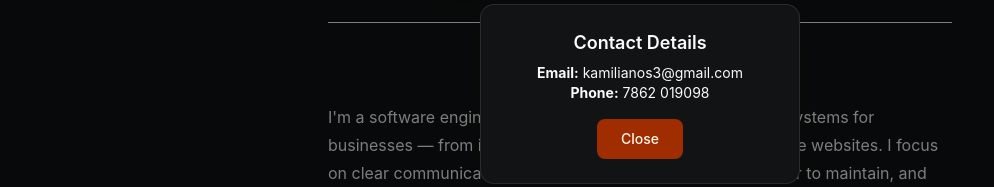
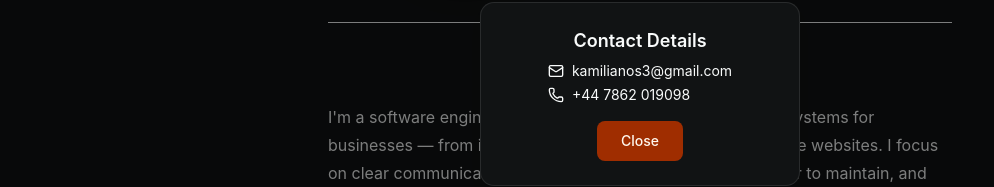
Before and after one commit to K0Stek122/portfolio-page, a React (Vite) app: page / in a window 1280 px wide. Both pictures are taken after a click on the button "Contact Me". Shown: the part 306-493 px from the top of the page, without its empty margins (0-994 px from the left). Built offline with nearby package versions, Linux system fonts and the light colour scheme.

Commit message:
Improved contact dialogue.
Signed-off-by: K0Stek122 <kamilianos3@gmail.com>

```diff
--- a/src/components/ui/contact-dialog.tsx
+++ b/src/components/ui/contact-dialog.tsx
@@ -1,4 +1,4 @@
-import { Phone } from 'lucide-react';
+import { Mail, Phone } from 'lucide-react';
 import { Button } from './button';
 import {
     AlertDialog,
@@ -27,9 +27,15 @@ export default function ContactDialog({ triggerLabel = 'Contact Me' }: ContactDi
             <AlertDialogContent size="sm" className="m-0 rounded-xl shadow-lg">
                 <AlertDialogHeader>
                     <AlertDialogTitle>Contact Details</AlertDialogTitle>
-                    <AlertDialogDescription className="text-foreground">
-                        <b>Email:</b> kamilianos3@gmail.com <br />
-                        <b>Phone:</b> 7862 019098
+                    <AlertDialogDescription className="text-foreground flex flex-col items-start gap-1">
+                        <span className="inline-flex items-center gap-2">
+                            <Mail className="size-4" />
+                            kamilianos3@gmail.com
+                        </span>
+                        <span className="inline-flex items-center gap-2">
+                            <Phone className="size-4" />
+                            +44 7862 019098
+                        </span>
                     </AlertDialogDescription>
                 </AlertDialogHeader>
                 <AlertDialogFooter>
```
